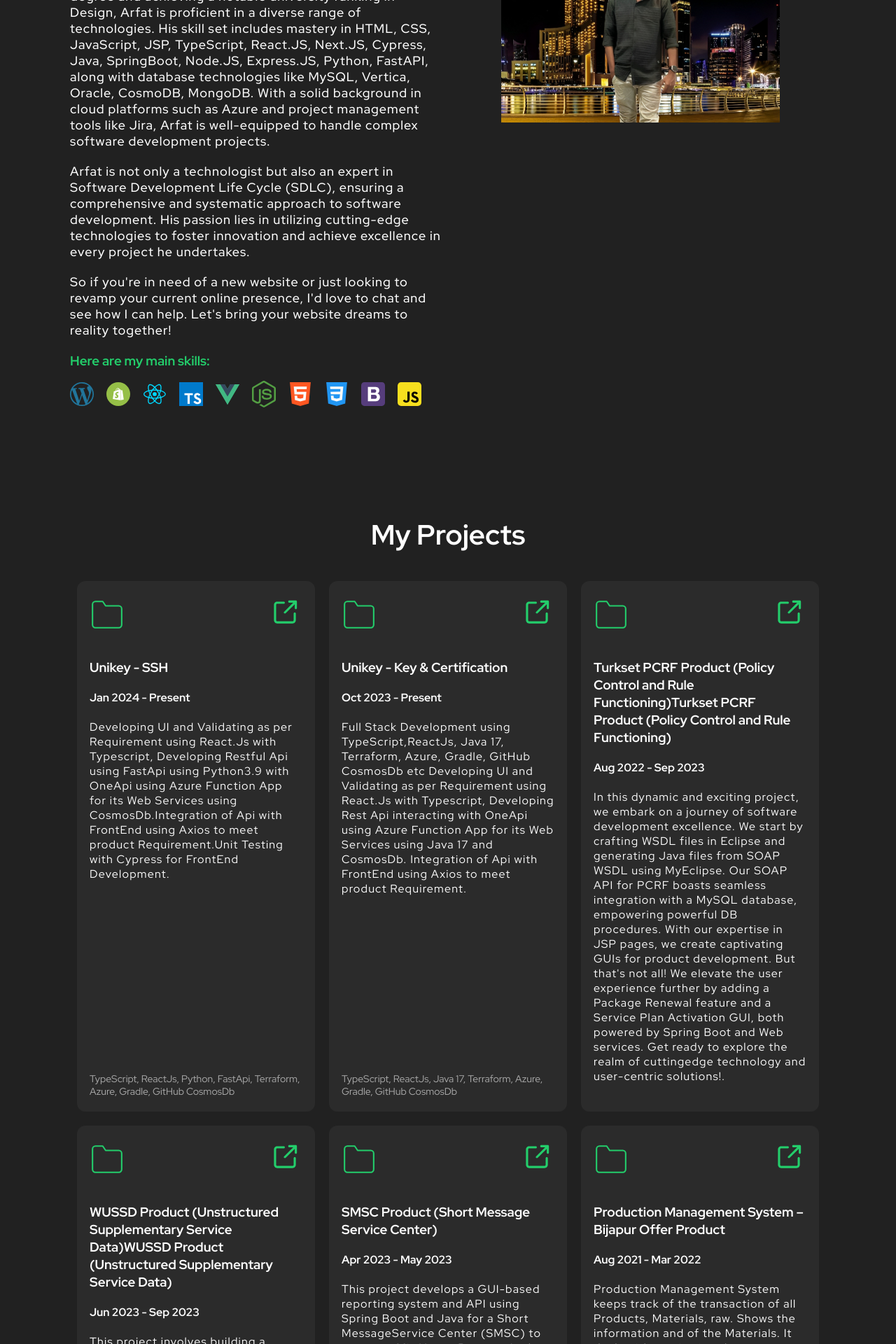
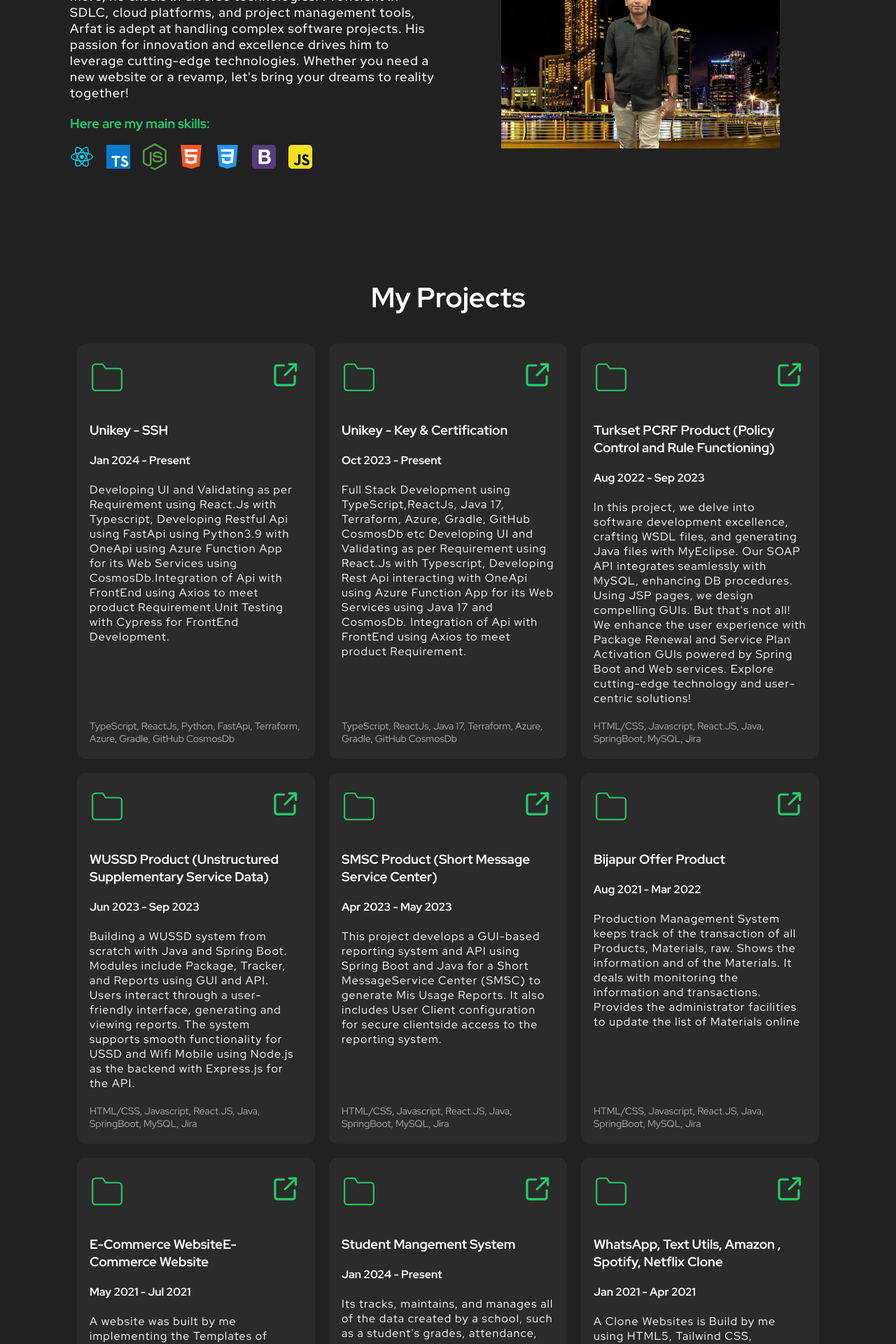
Before and after one commit to ejazdhalayat/EjazPortfolio, a React (Create React App) app: page / in a window 1280 px wide. Shown: the part 880-2800 px from the top of the page at 70% size. Built offline with nearby package versions, Linux system fonts and the light colour scheme.

Commit message:
Removed dependencies

```diff
--- a/package.json
+++ b/package.json
@@ -13,7 +13,6 @@
     "@types/react-dom": "^17.0.9",
     "react": "^18.2.0",
     "react-dom": "^18.2.0",
-    "react-animate-on-scroll": "^2.1.7",
     "react-google-recaptcha": "^2.1.0",
     "react-router-dom": "^6.2.1",
     "react-router-hash-link": "^2.4.3",
--- a/src/components/About/About.tsx
+++ b/src/components/About/About.tsx
@@ -1,105 +1,78 @@
 import { Container } from "./styles";
 import ArfatPhoto from "../../assets/ArfatPhoto.png";
-import wordpress from "../../assets/wordpress.svg";
-import shopify from "../../assets/shopify.svg";
 import htmlIcon from "../../assets/html-icon.svg";
 import cssIcon from "../../assets/css-icon.svg";
 import jsIcon from "../../assets/js-icon.svg";
 import nodeIcon from "../../assets/node-icon.svg";
 import reactIcon from "../../assets/react-icon.svg";
 import typescriptIcon from "../../assets/typescript-icon.svg";
-import vueIcon from "../../assets/vue-icon.svg";
 import boostrapIcon from "../../assets/bootstrap-icon.svg";
-import ScrollAnimation from "react-animate-on-scroll";
+
 
 
 export function About() {
   return (
     <Container id="about">
       <div className="about-text">
-        <ScrollAnimation animateIn="fadeInLeft">
+        < div  >
           <h2>About Me</h2>
-        </ScrollAnimation>
-        <ScrollAnimation animateIn="fadeInLeft" delay={0.1 * 1000}>
+        </ div>
+        < div >
         <p>
-         Arfat Adhoni, currently serving as a Senior Software Engineer at Mercedes-Benz R&D India in Bangalore, brings a wealth of experience in the field with over 3 years of expertise as a Full-Stack Developer. Holding an M.Tech degree and achieving a notable university ranking in Design, Arfat is proficient in a diverse range of technologies.
+        Arfat Adhoni, a Senior Software Engineer at Mercedes-Benz R&D India, brings over 3 years of experience as a Full-Stack Developer. With an M.Tech degree and expertise in HTML, CSS, JavaScript, React.JS, Java, SpringBoot, and more, he excels in diverse technologies. Proficient in SDLC, cloud platforms, and project management tools, Arfat is adept at handling complex software projects. His passion for innovation and excellence drives him to leverage cutting-edge technologies. Whether you need a new website or a revamp, let's bring your dreams to reality together!
+         </p>
+        </ div>
 
-         His skill set includes mastery in HTML, CSS, JavaScript, JSP, TypeScript, React.JS, Next.JS, Cypress, Java, SpringBoot, Node.JS, Express.JS, Python, FastAPI, along with database technologies like MySQL, Vertica, Oracle, CosmoDB, MongoDB. With a solid background in cloud platforms such as Azure and project management tools like Jira, Arfat is well-equipped to handle complex software development projects.
-
-        </p>
-
-        </ScrollAnimation>
-        <ScrollAnimation animateIn="fadeInLeft" delay={0.2 * 1000} style={{ marginTop: "2rem", marginBottom: "2rem" }}>
-          <p>
-          Arfat is not only a technologist but also an expert in Software Development Life Cycle (SDLC), ensuring a comprehensive and systematic approach to software development. His passion lies in utilizing cutting-edge technologies to foster innovation and achieve excellence in every project he undertakes.</p>        </ScrollAnimation>
-        <ScrollAnimation animateIn="fadeInLeft" delay={0.3 * 1000}>
-          <p>
-          So if you're in need of a new website or just looking to revamp your current online presence, I'd love to chat and see how I can help. Let's bring your website dreams to reality together!</p>
-        </ScrollAnimation>
-
-        <ScrollAnimation animateIn="fadeInLeft" delay={0.4 * 1000}>
+        < div >
           <h3>Here are my main skills:</h3>
-        </ScrollAnimation>
+        </ div>
         <div className="hard-skills">
 
+
           <div className="hability">
-            <ScrollAnimation animateIn="fadeInUp" delay={0.10 * 1000}>
-              <img src={wordpress} alt="Wordpress" />
-            </ScrollAnimation>
+            < div>
+              <img src={reactIcon} alt="React" />
+            </ div>
           </div>
           <div className="hability">
-            <ScrollAnimation animateIn="fadeInUp" delay={0.12 * 1000}>
-              <img src={shopify} alt="shopify" />
-            </ScrollAnimation>
-          </div>
-          <div className="hability">
-            <ScrollAnimation animateIn="fadeInUp" delay={0.13 * 1000}>
-              <img src={reactIcon} alt="React" />
-            </ScrollAnimation>
-          </div>
-          <div className="hability">
-            <ScrollAnimation animateIn="fadeInUp" delay={0.14 * 1000}>
+            < div>
               <img src={typescriptIcon} alt="Typescript" />
-            </ScrollAnimation>
-          </div>
-          <div className="hability">
-            <ScrollAnimation animateIn="fadeInUp" delay={0.15 * 1000}>
-              <img src={vueIcon} alt="Vue" />
-            </ScrollAnimation>
-          </div>
-          <div className="hability">
-            <ScrollAnimation animateIn="fadeInUp" delay={0.16 * 1000}>
-              <img src={nodeIcon} alt="Node" />
-            </ScrollAnimation>
-          </div>
-          <div className="hability">
-            <ScrollAnimation animateIn="fadeInUp" delay={0.17 * 1000}>
-              <img src={htmlIcon} alt="Html" />
-            </ScrollAnimation>
+            </ div>
           </div>
 
           <div className="hability">
-            <ScrollAnimation animateIn="fadeInUp" delay={0.18 * 1000}>
-              <img src={cssIcon} alt="Css" />
-            </ScrollAnimation>
+            < div >
+              <img src={nodeIcon} alt="Node" />
+            </ div>
+          </div>
+          <div className="hability">
+            < div >
+              <img src={htmlIcon} alt="Html" />
+            </ div>
           </div>
 
           <div className="hability">
-            <ScrollAnimation animateIn="fadeInUp" delay={0.19 * 1000}>
+            < div >
+              <img src={cssIcon} alt="Css" />
+            </ div>
+          </div>
+
+          <div className="hability">
+            < div>
               <img src={boostrapIcon} alt="bootstrap" />
-            </ScrollAnimation>
+            </ div>
           </div>
           <div className="hability">
-            <ScrollAnimation animateIn="fadeInUp" delay={0.19 * 1000}>
+            < div>
               <img src={jsIcon} alt="JavaScript" />
-            </ScrollAnimation>
+            </ div>
           </div>
         </div>
       </div>
       <div className="about-image">
-        <ScrollAnimation animateIn="fadeInRight" delay={0.20 * 1000}>
-          <img src={ArfatPhoto} alt="Arfat" />
-        </ScrollAnimation>
+        < div style={{marginTop : "41px"}}>
+          <img src={ArfatPhoto} style={{height: "320px"}} alt="Arfat" />
+        </ div>
       </div>
     </Container>
   )
--- a/src/components/Hero/Hero.tsx
+++ b/src/components/Hero/Hero.tsx
@@ -1,6 +1,6 @@
 import { BrowserRouter } from "react-router-dom"
 import { Container } from "./styles"
-import ScrollAnimation from "react-animate-on-scroll"
+// import div from "react-animate-on-scroll"
 import Illustration from "../../assets/illustration.svg"
 import { NavHashLink } from "react-router-hash-link"
 import linkedin from '../../assets/linkedin.svg'
@@ -12,27 +12,27 @@ export function Hero() {
   return (
     <Container id="home">
       <div className="hero-text">
-        <ScrollAnimation animateIn="fadeInUp">
+        <div  >
           <p>Hello <img src={Hello} alt="Hello" width="20px"/>, I'm</p>
-        </ScrollAnimation>
-        <ScrollAnimation animateIn="fadeInUp" delay={0.2 * 1000}>
+        </div>
+        <div    >
           <h1>Arfat Adhoni</h1>
-        </ScrollAnimation>
-        <ScrollAnimation animateIn="fadeInUp" delay={0.4 * 1000}>
+        </div>
+        <div>
           <h3>Full Stack Developer</h3>
-        </ScrollAnimation>
-        <ScrollAnimation animateIn="fadeInUp" delay={0.6 * 1000}>
+        </div>
+        <div  >
           <p className="small-resume"> 3+ Years of Experience</p>
-        </ScrollAnimation>
+        </div>
 
 
-        <ScrollAnimation animateIn="fadeInUp" delay={0.8 * 1000}>
+        <div   >
           <BrowserRouter>
             <NavHashLink smooth to="#contact" className="button">Contact</NavHashLink>
           </BrowserRouter>
-        </ScrollAnimation>
+        </div>
 
-        <ScrollAnimation animateIn="fadeInUp" delay={1 * 1000}>
+        <div >
       <div className="social-media"><a
         href="https://www.linkedin.com/in/mohammadarfat-adhoni-0b69921b8"
         target="_blank"
@@ -62,15 +62,15 @@ export function Hero() {
           <img src={telegram} alt="telegram" />
 
         </a></div>
-        </ScrollAnimation>
+        </div>
 
       </div>
 
 
       <div className="hero-image">
-        <ScrollAnimation animateIn="fadeInRight" delay={1 * 1000}>
+        <div>
           <img src={Illustration} alt="Ilustração" />
-        </ScrollAnimation>
+        </div>
       </div>
 
     </Container>
--- a/src/components/Project/Project.tsx
+++ b/src/components/Project/Project.tsx
@@ -1,6 +1,6 @@
 import { Container } from "./styles";
 import externalLink from "../../assets/external-link.svg";
-import ScrollAnimation from "react-animate-on-scroll";
+// import ScrollAnimation from "react-animate-on-scroll";
 
 const projects = [
   {
@@ -17,50 +17,50 @@ const projects = [
   },
 
   {
-    title: "Turkset PCRF Product (Policy Control and Rule Functioning)Turkset PCRF Product (Policy Control and Rule Functioning)",
+    title: "Turkset PCRF Product (Policy Control and Rule Functioning)",
     date: " Aug 2022 - Sep 2023",
-    description: "In this dynamic and exciting project, we embark on a journey of software development excellence. We start by crafting WSDL files in Eclipse and generating Java files from SOAP WSDL using MyEclipse. Our SOAP API for PCRF boasts seamless integration with a MySQL database, empowering powerful DB procedures. With our expertise in JSP pages, we create captivating GUIs for product development. But that's not all! We elevate the user experience further by adding a Package Renewal feature and a Service Plan Activation GUI, both powered by Spring Boot and Web services. Get ready to explore the realm of cuttingedge technology and user-centric solutions!.",
-    technologies: [""],
+    description: "In this project, we delve into software development excellence, crafting WSDL files, and generating Java files with MyEclipse. Our SOAP API integrates seamlessly with MySQL, enhancing DB procedures. Using JSP pages, we design compelling GUIs. But that's not all! We enhance the user experience with Package Renewal and Service Plan Activation GUIs powered by Spring Boot and Web services. Explore cutting-edge technology and user-centric solutions!",
+    technologies: ["HTML/CSS, Javascript, React.JS, Java, SpringBoot, MySQL, Jira "],
   },
 
   {
-    title: "WUSSD Product (Unstructured Supplementary Service Data)WUSSD Product (Unstructured Supplementary Service Data)",
+    title: "WUSSD Product (Unstructured Supplementary Service Data)",
     date: "Jun 2023 - Sep 2023",
-    description: "This project involves building a WUSSD (Unstructured Supplementary Service Data) system from scratch, which includes the creation of a Package, Tracker and Reports module using GUI and API with Java and Spring Boot. The system allows users to interact with the WUSSD service, generating and viewing reports through the userfriendly interface while leveraging the Java-based API for smooth functionality for USSD and Wifi Mobile using Node.Js as Backend with Api using ExpressJs ",
-    technologies: [""],
+    description: "Building a WUSSD system from scratch with Java and Spring Boot. Modules include Package, Tracker, and Reports using GUI and API. Users interact through a user-friendly interface, generating and viewing reports. The system supports smooth functionality for USSD and Wifi Mobile using Node.js as the backend with Express.js for the API. ",
+    technologies: ["HTML/CSS, Javascript, React.JS, Java, SpringBoot, MySQL, Jira"],
   },
 
   {
     title: "SMSC Product (Short Message Service Center)",
     date: "Apr 2023 - May 2023",
     description: "This project develops a GUI-based reporting system and API using Spring Boot and Java for a Short MessageService Center (SMSC) to generate Mis Usage Reports. It also includes User Client configuration for secure clientside access to the reporting system.",
-    technologies: [""],
+    technologies: ["HTML/CSS, Javascript, React.JS, Java, SpringBoot, MySQL, Jira"],
   },
 
   {
-    title: "Production Management System – Bijapur Offer Product",
+    title: "Bijapur Offer Product",
     date: "Aug 2021 - Mar 2022",
     description: "Production Management System keeps track of the transaction of all Products, Materials, raw. Shows the information and of the Materials. It deals with monitoring the information and transactions. Provides the administrator facilities to update the list of Materials online",
-    technologies: [""],
+    technologies: ["HTML/CSS, Javascript, React.JS, Java, SpringBoot, MySQL, Jira"],
   },
 
   {
     title: "E-Commerce WebsiteE-Commerce Website",
     date: "May 2021 - Jul 2021",
     description: "A website was built by me implementing the Templates of Bootstrap, Tailwind and Modifying as per Client Requirement.",
-    technologies: [""],
+    technologies: ["HTML/CSS, Javascript, React.JS, Java, SpringBoot, MongoDB, Jira"],
   },
   {
-    title: "Student Mangement System - ProductStudent Mangement System - Product",
+    title: "Student Mangement System ",
     date: "Jan 2024 - Present",
     description: "Its tracks, maintains, and manages all of the data created by a school, such as a student's grades, attendance, and  interpersonal activity records, among other things and Reflecting them in UI using ReactJS",
-    technologies: [""],
+    technologies: ["HTML/CSS, Javascript, React.JS, Java, SpringBoot, Vertica, Jira"],
   },
   {
-    title: "WhatsApp, Text Utils, Amazon Clone, Spotify Clone, Netflix CloneWhatsApp, Text Utils, Amazon Clone, Spotify Clone, Netflix Clone ",
+    title: "WhatsApp, Text Utils, Amazon , Spotify, Netflix Clone",
     date: "  Jan 2021 - Apr 2021",
     description: "A Clone Websites is Build by me using HTML5, Tailwind CSS, JavaScript, React JS as Library and Node.JS as run time Environment Server with Firebase Authentication, Api Fetching using Axios and Some Library of React with Hooks Concepts such as UseState, UseEffect, UseContext",
-    technologies: [""],
+    technologies: ["HTML/CSS, Javascript, React.JS, Java, SpringBoot, Oracle, Jira"],
   },
 
   // Add more projects as needed
@@ -72,7 +72,7 @@ export function Project() {
       <h2>My Projects</h2>
       <div className="projects">
         {projects.map((project, index) => (
-          <ScrollAnimation key={index} animateIn="flipInX">
+          <div key={index} >
             <div className="project">
               <header>
                 <svg width="50" xmlns="http://www.w3.org/2000/svg" role="img" viewBox="0 0 24 24" fill="none" stroke="#23ce6b" stroke-width="1" stroke-linecap="round" stroke-linejoin="round">
@@ -98,7 +98,7 @@ export function Project() {
                 </ul>
               </footer>
             </div>
-          </ScrollAnimation>
+          </div>
         ))}
       </div>
     </Container>
```
Also changed, not shown: 1 other file (tests, documents, lock files or other folders).
